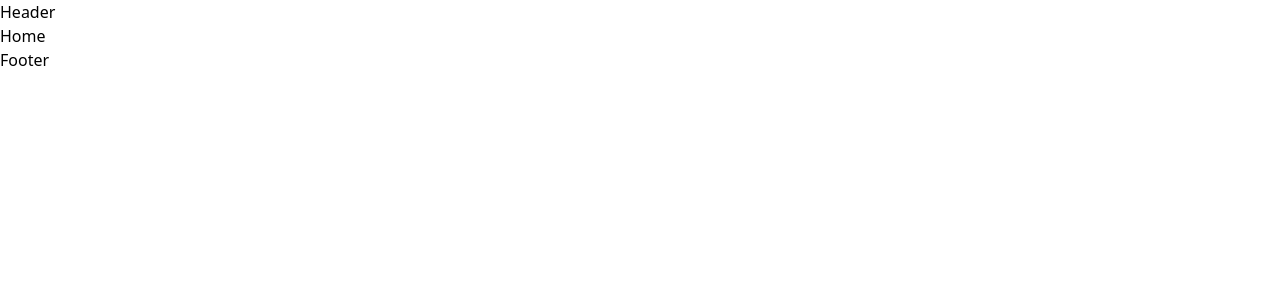
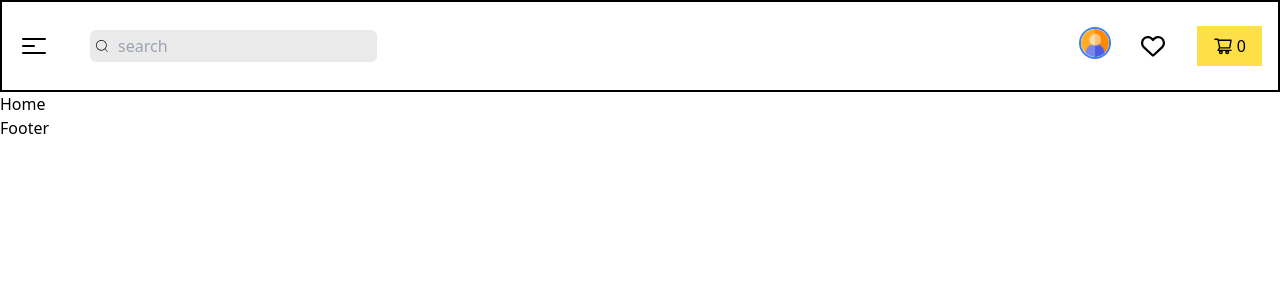
Before and after one commit to dennisjsh07/Bookstore-app, a React (Vite) app in the folder client/: page / in a window 1280 px wide. Shown: the top 300 px of the page. Built offline with nearby package versions, Linux system fonts and the light colour scheme.

Commit message:
added navbar to the app

```diff
--- a/client/package.json
+++ b/client/package.json
@@ -12,6 +12,7 @@
   "dependencies": {
     "react": "^18.3.1",
     "react-dom": "^18.3.1",
+    "react-icons": "^5.4.0",
     "react-router-dom": "^7.0.2"
   },
   "devDependencies": {
--- a/client/src/App.jsx
+++ b/client/src/App.jsx
@@ -1,9 +1,10 @@
 import { Outlet } from "react-router-dom";
+import Navbar from "./components/Navbar";
 
 function App() {
   return (
     <div>
-      <div>Header</div>
+      <Navbar />
       <Outlet />
       <div>Footer</div>
     </div>
--- /dev/null
+++ b/client/src/components/Navbar.jsx
@@ -0,0 +1,97 @@
+import { HiBars3CenterLeft } from "react-icons/hi2";
+import { CiSearch } from "react-icons/ci";
+import { HiOutlineUser } from "react-icons/hi";
+import { FaRegHeart } from "react-icons/fa6";
+import { AiOutlineShoppingCart } from "react-icons/ai";
+import { Link } from "react-router-dom";
+
+import avatarImg from "../assets/avatar.png";
+import { useState } from "react";
+
+const navigate = [
+  { name: "dashboard", href: "/dashboard" },
+  { name: "order", href: "/orders" },
+  { name: "cart", href: "/cart" },
+  { name: "checkout", href: "/checkout" },
+];
+
+const Navbar = () => {
+  const currentUser = true;
+
+  const [isDropdownOpen, setisDropdownOpen] = useState(false);
+  //   console.log(isDropdownOpen);
+
+  return (
+    <div className="flex justify-between items-center border-2 border-solid border-black px-4 py-6">
+      {/*left side */}
+      <div className="flex justify-between items-center gap-10">
+        <Link to="/">
+          <HiBars3CenterLeft className="size-8" />
+        </Link>
+
+        {/*input box */}
+        <div className="flex relative">
+          <CiSearch className="absolute inset-2 start-1 size-4" />
+          <input
+            type="text"
+            className="rounded-md px-7 py-1 bg-[#EAEAEA]"
+            placeholder="search"
+          />
+        </div>
+      </div>
+
+      {/*right side */}
+      <div>
+        <ul className="flex items-center gap-8">
+          <li>
+            {currentUser ? (
+              <button onClick={() => setisDropdownOpen(!isDropdownOpen)}>
+                <img
+                  src={avatarImg}
+                  className="size-7 rounded-full ring-2 ring-blue-500"
+                />
+              </button>
+            ) : (
+              <Link to="/user">
+                <HiOutlineUser className="size-6" />
+              </Link>
+            )}
+            {isDropdownOpen && (
+              <div className="absolute bg-white shadow-lg rounded-md mt-2">
+                <ul>
+                  {navigate.map((i) => {
+                    return (
+                      <li key={i.name}>
+                        <Link
+                          to={i.href}
+                          className="block px-4 py-1 text-sm hover:bg-gray-300"
+                          onClick={()=>setisDropdownOpen(false)}
+                        >
+                          {i.name}
+                        </Link>
+                      </li>
+                    );
+                  })}
+                </ul>
+              </div>
+            )}
+          </li>
+          <li>
+            <FaRegHeart className="size-6" />
+          </li>
+          <li>
+            <Link
+              to="/cart"
+              className="flex items-center gap-1 bg-yellow-300 px-4 py-2"
+            >
+              <AiOutlineShoppingCart className="size-5" />
+              <span>0</span>
+            </Link>
+          </li>
+        </ul>
+      </div>
+    </div>
+  );
+};
+
+export default Navbar;
--- a/client/tailwind.config.js
+++ b/client/tailwind.config.js
@@ -2,7 +2,18 @@
 export default {
   content: ["./index.html", "./src/**/*.{js,ts,jsx,tsx}"],
   theme: {
-    extend: {},
+    extend: {
+      colors: {
+        'primary': '#FFCE1A',
+        'secondary': '#0D0842',
+        'blackBG': '#F3F3F3',
+        'favourite': '#FF5841'
+      },
+      fontFamily: {
+        'primary': ["Montserrat", "sans-serif"],
+        'secondart': ["Nunito Sans", "sans-serif"]
+      }
+    },
   },
   plugins: [],
 };
```
Also changed, not shown: client/src/App.css (+40 -0 lines), client/src/routers/router.jsx (+6 -6 lines), client/src/assets/avatar.png (added), 1 other file (tests, documents, lock files or other folders).
